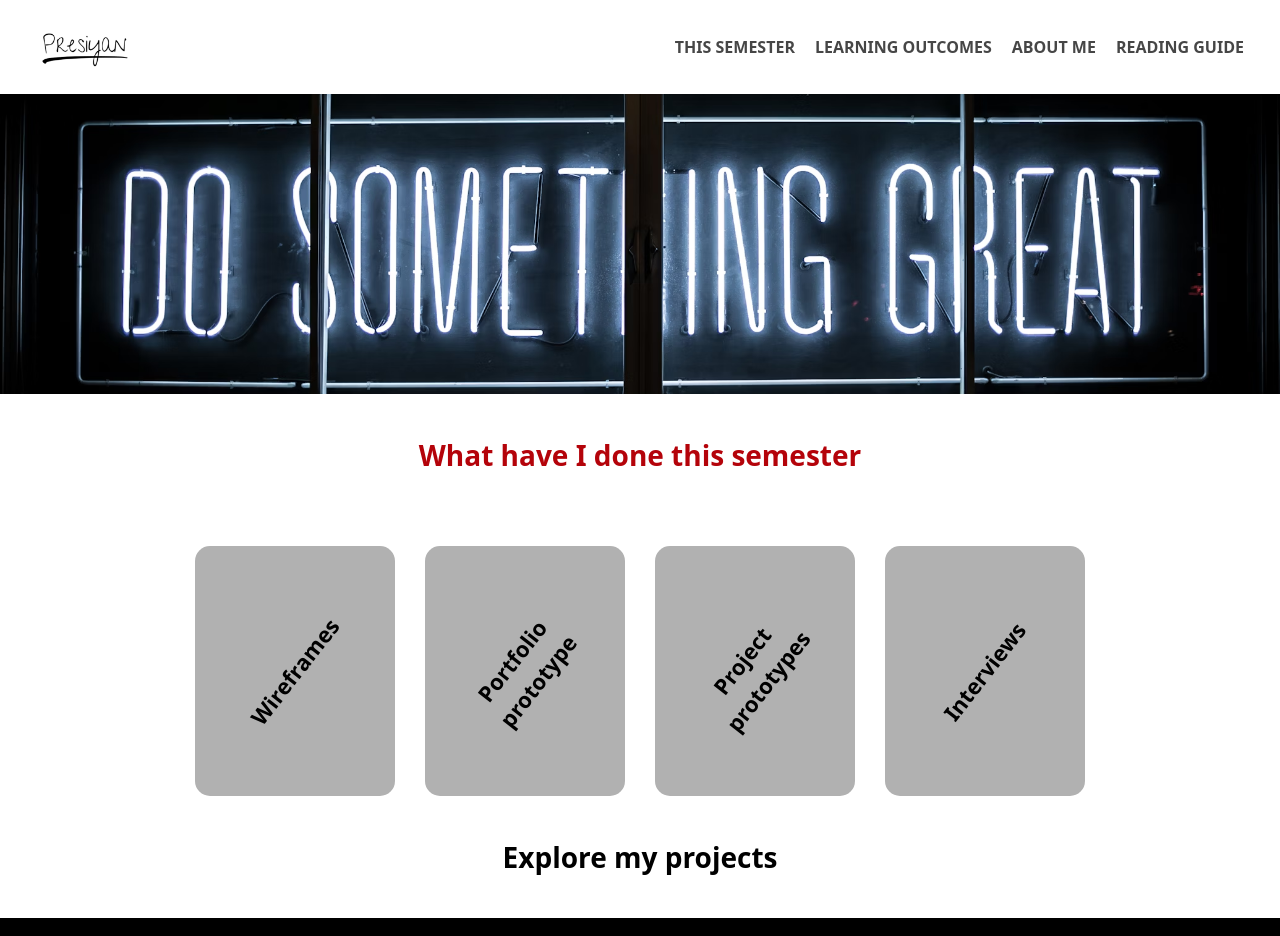
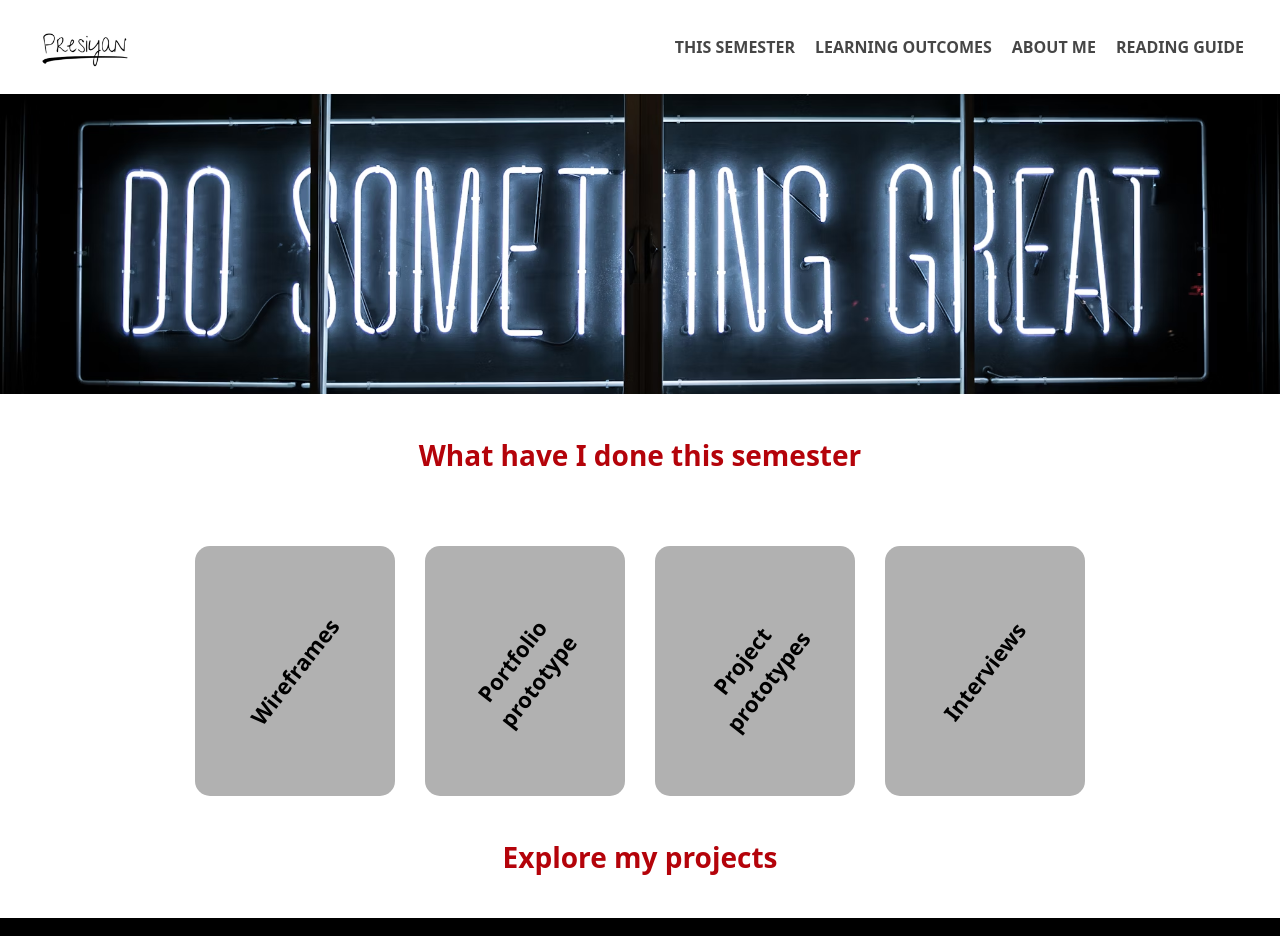
Before and after one commit to W1ck3dgg/portfolio-school, a Next.js app: page /this-semester in a window 1280 px wide. Shown: the top 936 px of the page. Built offline with nearby package versions, Linux system fonts and the light colour scheme.

Commit message:
Update This-semester.module.css

```diff
--- a/src/components/This-semester.module.css
+++ b/src/components/This-semester.module.css
@@ -48,7 +48,7 @@
 
 .projectsTitle {
   text-align: center;
-  color: black;
+  color: rgb(180, 3, 10);
   margin: 20px 0;
   font-weight: bold;
   font-size: 28px;
```
